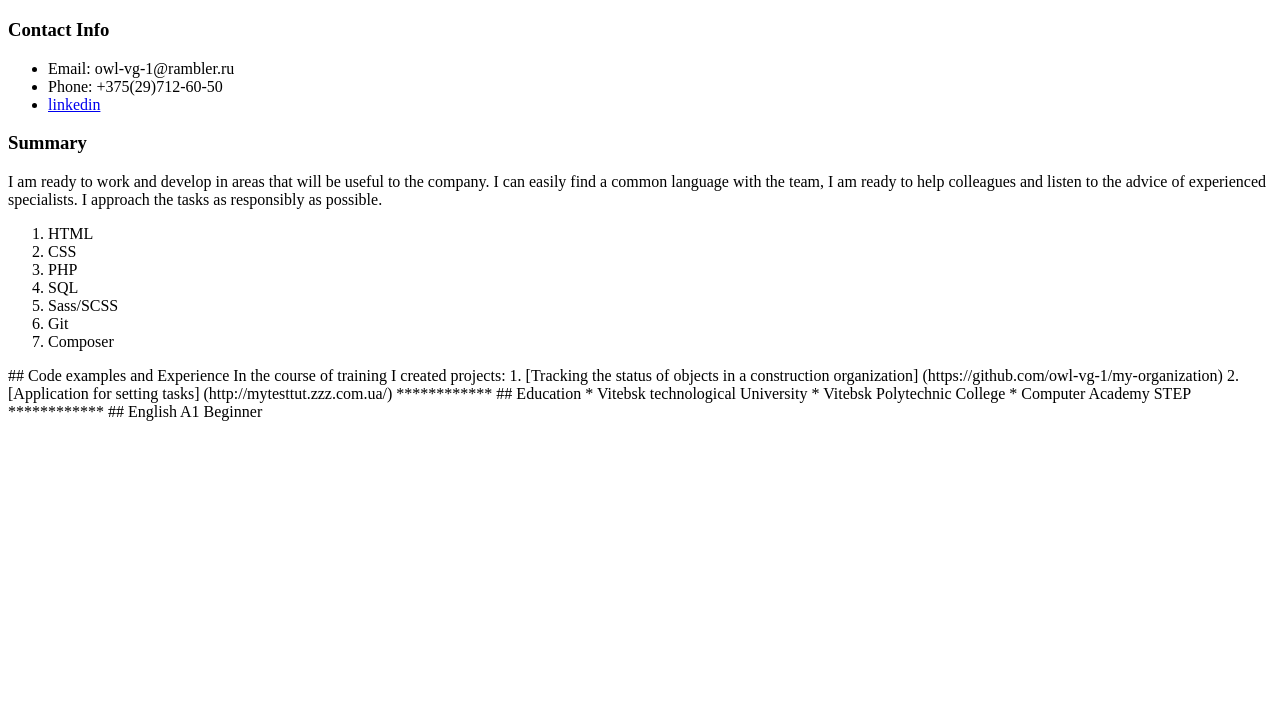
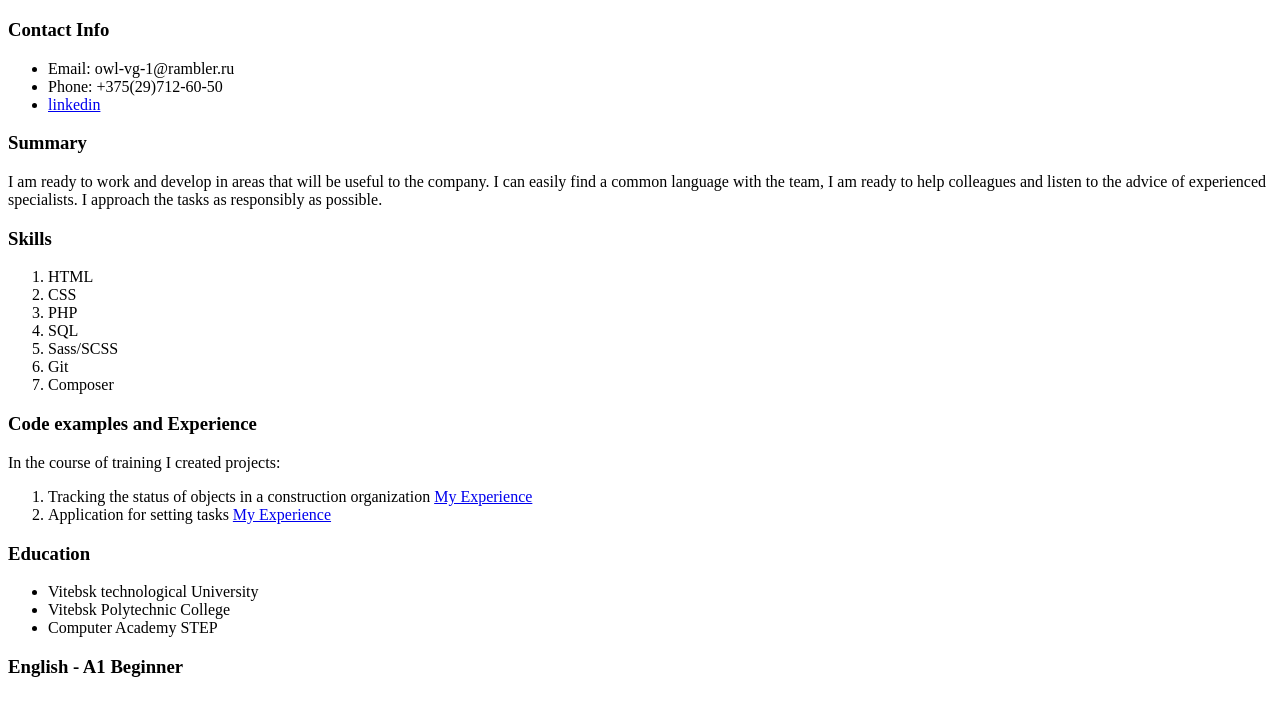
Before and after one commit to owl-vg-1/rsschool-cv, a plain HTML site: page index.html in a window 1280 px wide. Shown: the part 61-776 px from the top of the page. Drawn offline with Linux system fonts and the light colour scheme.

Commit message:
feat: add experience, education, english

```diff
--- a/index.html
+++ b/index.html
@@ -22,18 +22,15 @@
             <h3>Summary</h3>
             <p>
                 I am ready to work and develop in areas that will be
-                useful to
-                the company. I can easily find a common language with
-                the team,
-                I am ready to help colleagues and listen to the advice
-                of
-                experienced specialists. I approach the tasks as
-                responsibly as
-                possible.
+                useful to the company. I can easily find a common language with
+                the team, I am ready to help colleagues and listen to the advice
+                of experienced specialists. I approach the tasks as
+                responsibly as possible.
             </p>
         </div>
 
         <div class="skills">
+            <h3>Skills</h3>
             <ol>
                 <li>HTML</li>
                 <li>CSS</li>
@@ -45,31 +42,26 @@
             </ol>
         </div>
 
+        <div class="experience">
+            <h3>Code examples and Experience</h3>
+            <p>In the course of training I created projects:</p>
+            <ol>
+                <li>Tracking the status of objects in a construction organization <a href="https://github.com/owl-vg-1/my-organization">My Experience</a></li>
+                <li>Application for setting tasks <a href="http://mytesttut.zzz.com.ua/">My Experience</a></li>
+            </ol>
+        </div>
 
+        <div class="education">
+            <h3>Education</h3>
+            <ul>
+                <li>Vitebsk technological University</li>
+                <li>Vitebsk Polytechnic College</li>
+                <li>Computer Academy STEP</li>
+            </ul>
+        </div>
 
-                ## Code examples and Experience
-
-                In the course of training I created projects:
-                1. [Tracking the status of objects in a construction
-                organization] (https://github.com/owl-vg-1/my-organization)
-
-                2. [Application for setting tasks]
-                (http://mytesttut.zzz.com.ua/)
-
-                ************
-
-                ## Education
-
-                * Vitebsk technological University
-
-                * Vitebsk Polytechnic College
-
-                * Computer Academy STEP
-
-                ************
-
-                ## English
-
-                A1 Beginner
-            </body>
-        </html>
+        <div class="english">
+            <h3>English - A1 Beginner</h3>
+        </div>
+    </body>
+</html>
```
